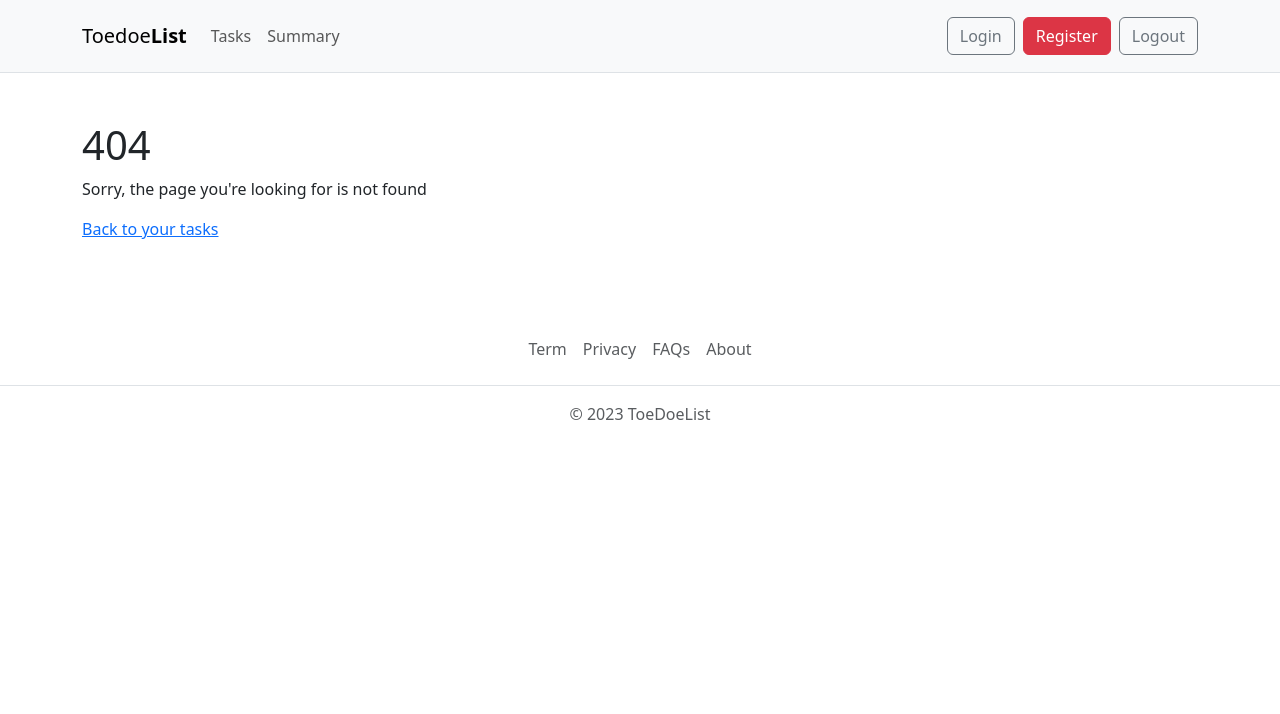
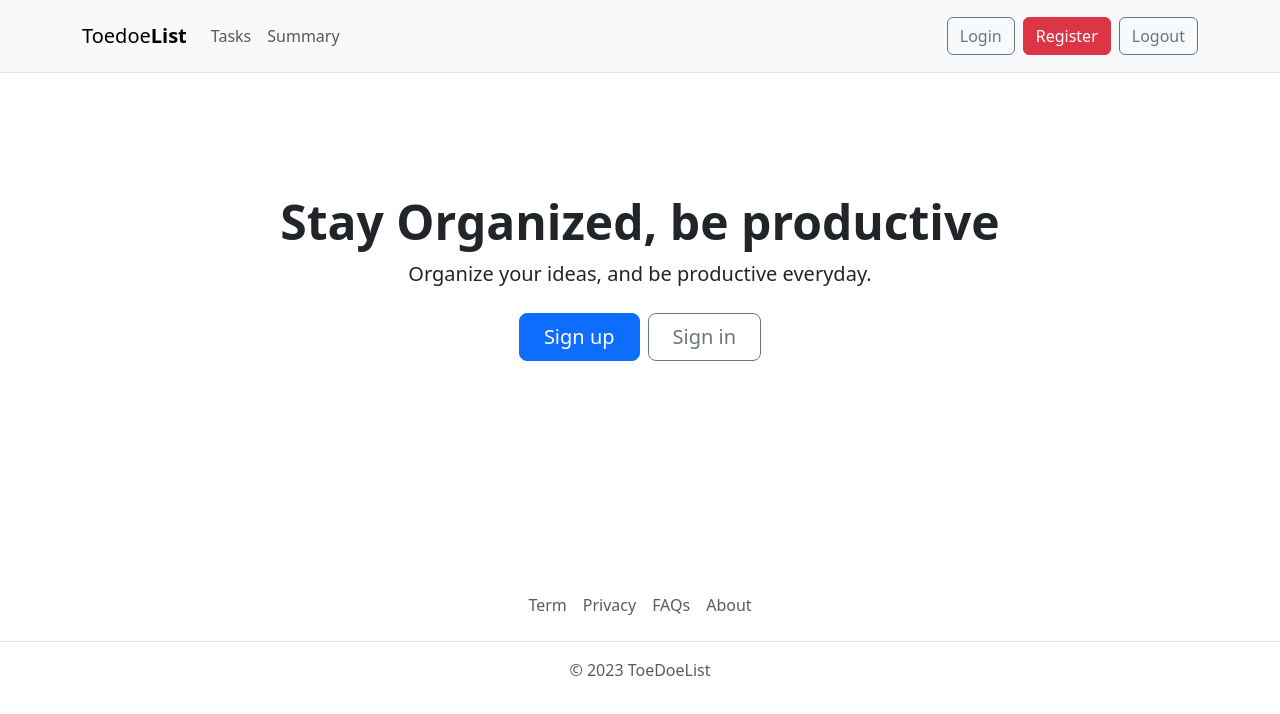
Before and after one commit to khanhnp0228/laravel-spa-vuejs-saprudin, a Vue app: page / in a window 1280 px wide. Before the commit this address had no page. Shown: the top 714 px of the page. Built offline with nearby package versions, Linux system fonts and the light colour scheme.

Commit message:
Transitions

```diff
--- a/src/App.vue
+++ b/src/App.vue
@@ -6,10 +6,22 @@
 
 <template>
     <Navbar/>
-    <router-view />
+    <router-view v-slot="{ Component }">
+        <transition name="fade" mode="out-in">
+            <component :is="Component" />
+        </transition>
+    </router-view>
     <Footer />
 </template>
 
 <style scoped>
+    .fade-enter-active,
+    .fade-leave-active {
+        transition: opacity 0.5s ease;
+    }
 
+    .fade-enter-from,
+    .fade-leave-to {
+        opacity: 0;
+    }
 </style>
--- a/src/components/Navbar.vue
+++ b/src/components/Navbar.vue
@@ -1,10 +1,10 @@
 <template>
     <nav class="navbar navbar-expand-lg navbar-light bg-light border-bottom">
         <div class="container py-2">
-            <a href="#" class="navbar-brand">
+            <router-link :to="{ name: 'home' }" class="navbar-brand">
                 <span>Toedoe</span>
                 <strong>List</strong>
-            </a>
+            </router-link>
             <button
                 class="navbar-toggler"
                 type="button"
--- /dev/null
+++ b/src/pages/HomePage.vue
@@ -0,0 +1,20 @@
+<template>
+<main class="px-4 py-5 my-5 text-center" style="min-height: 50vh;">
+    <h1 class="display-5 fw-bold mt-4">Stay Organized, be productive</h1>
+    <div class="col-lg-6 mx-auto">
+        <p class="lead mb-4">Organize your ideas, and be productive everyday.</p>
+        <div class="d-grid gap-2 d-sm-flex justify-content-sm-center">
+            <router-link :to="{name: 'register'}" class="btn btn-primary btn-lg px-4 gap-3">Sign up</router-link>
+            <router-link :to="{name: 'login'}" class="btn btn-outline-secondary btn-lg px-4">Sign in</router-link>
+        </div>
+    </div>
+</main>
+</template>
+
+<script setup>
+
+</script>
+
+<style scoped>
+
+</style>
--- a/src/pages/LoginPage.vue
+++ b/src/pages/LoginPage.vue
@@ -1,6 +1,8 @@
 <template>
-    <h1>Login</h1>
-    <button class="btn btn-primary" @click="handleClick">Login</button>
+    <main style="min-height: 50vh; margin-top: 2rem">
+        <h1>Login</h1>
+        <button class="btn btn-primary" @click="handleClick">Login</button>
+    </main>
 </template>
 
 <script setup>
--- a/src/router/routes.js
+++ b/src/router/routes.js
@@ -3,16 +3,22 @@
 import LoginPage from '../pages/LoginPage.vue'
 import RegisterPage from '../pages/RegisterPage.vue'
 import NotFoundErrorPage from '../pages/errors/NotFoundErrorPage.vue'
+import HomePage from '../pages/HomePage.vue'
 
 
 const routes = [
     {
+        path: '/',
+        component: HomePage,
+        name: 'home',
+    },
+    {
         path: '/tasks',
         component: TaskPage,
         name: 'tasks',
-        meta: {
-            auth: true
-        }
+        // meta: {
+        //     auth: true
+        // }
     },
     {
         path: '/summary',
```
